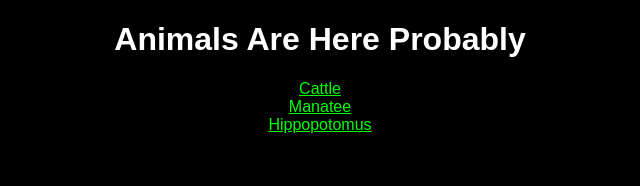
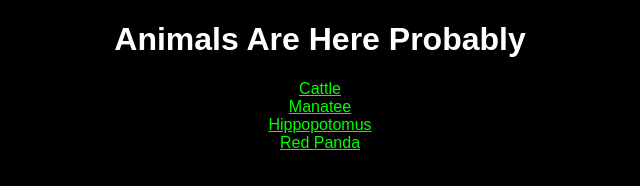
Before and after one commit to GHuang27/assignment1, a plain HTML site: page index.html in a window 1280 px wide. Shown: the whole page, without its empty margins (320-960 px from the left). Drawn offline with Linux system fonts and the light colour scheme.

Commit message:
added red panda links

```diff
--- a/index.html
+++ b/index.html
@@ -13,4 +13,6 @@
 	<a href="manatee.html">Manatee</a>
 	</br>
 	<a href="hippo.html">Hippopotomus</a>
+	</br>
+	<a href="rPanda.html">Red Panda</a>
 </body>
```
Also changed, not shown: cow.html (+1 -0 lines), hippo.html (+1 -0 lines), manatee.html (+1 -0 lines).
